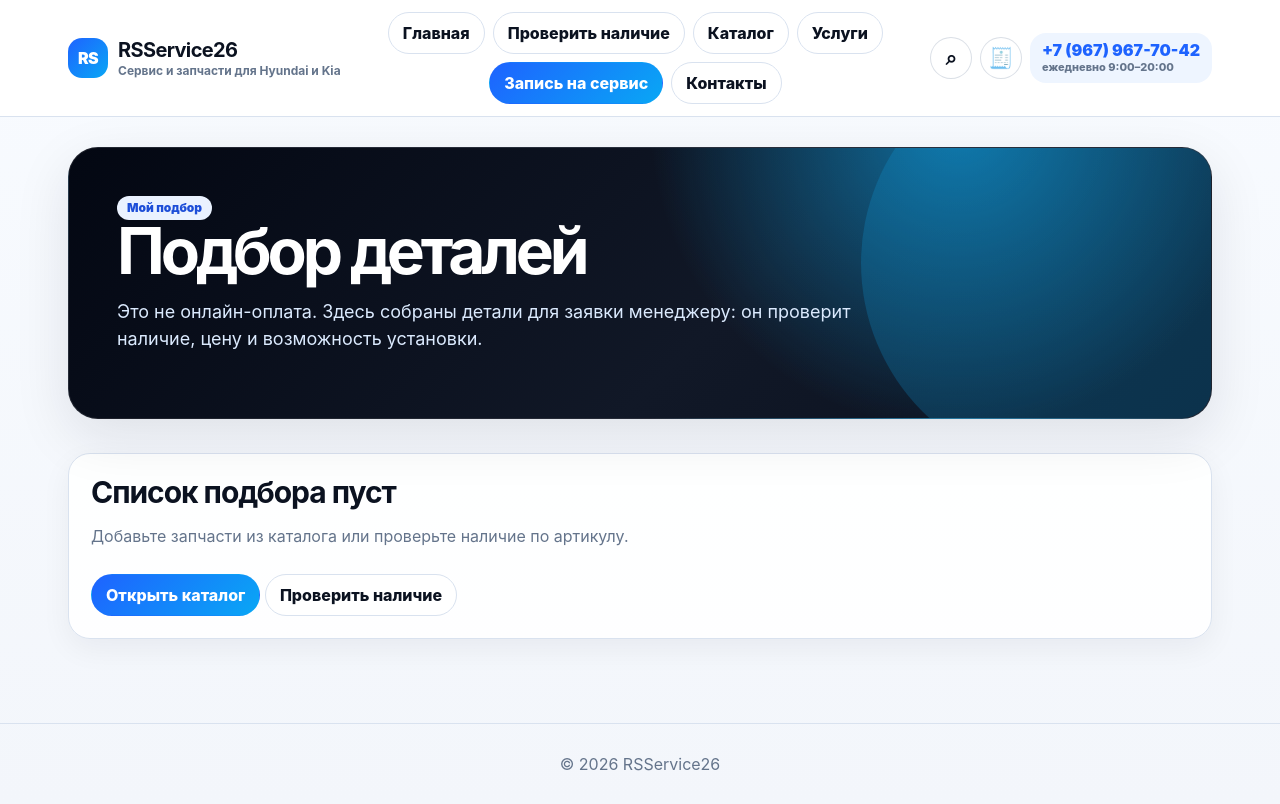
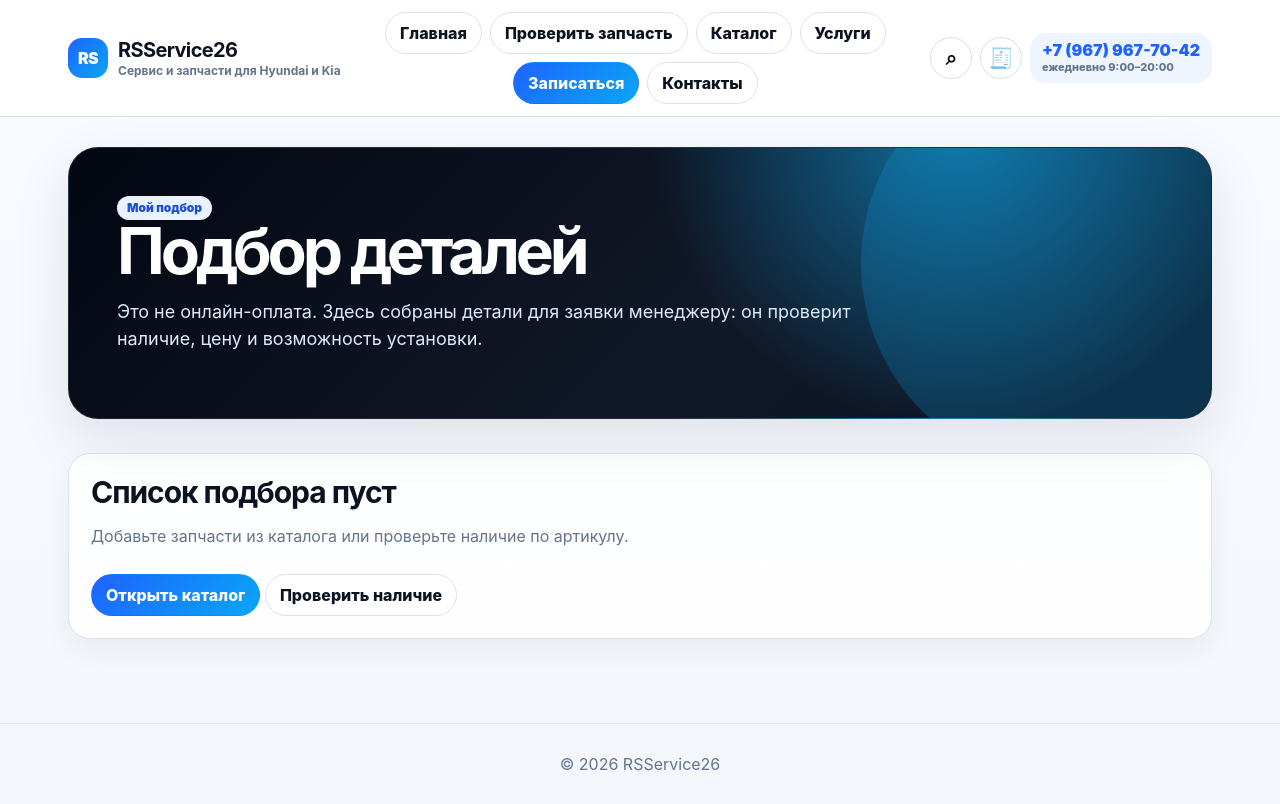
Before and after one commit to SeniorPinata28/rsservice26-v2, a Next.js app in the folder web/: page /cart in a window 1280 px wide. Built offline with nearby package versions, Linux system fonts and the light colour scheme.

Commit message:
Separate booking from contact in header

```diff
--- a/web/components/Header.jsx
+++ b/web/components/Header.jsx
@@ -13,15 +13,15 @@ export default function Header(){
       </Link>
       <div className="links mainLinks">
         <Link href="/">Главная</Link>
-        <Link href="/availability">Проверить наличие</Link>
+        <Link href="/availability">Проверить запчасть</Link>
         <Link href="/parts">Каталог</Link>
         <Link href="/services">Услуги</Link>
-        <Link className="navPrimary" href="/contact">Запись на сервис</Link>
+        <Link className="navPrimary" href="/booking">Записаться</Link>
         <Link href="/contact">Контакты</Link>
       </div>
       <div className="headerActions">
         <Link className="iconLink" href="/availability" aria-label="Поиск">⌕</Link>
-        <Link className="iconLink" href="/cart" aria-label="Мой подбор">🧾</Link>
+        <Link className="iconLink" href="/cart" aria-label="Подбор">🧾</Link>
         <a className="phoneLink" href="tel:+79679677042">+7 (967) 967-70-42<span>ежедневно 9:00–20:00</span></a>
       </div>
     </nav>
```
